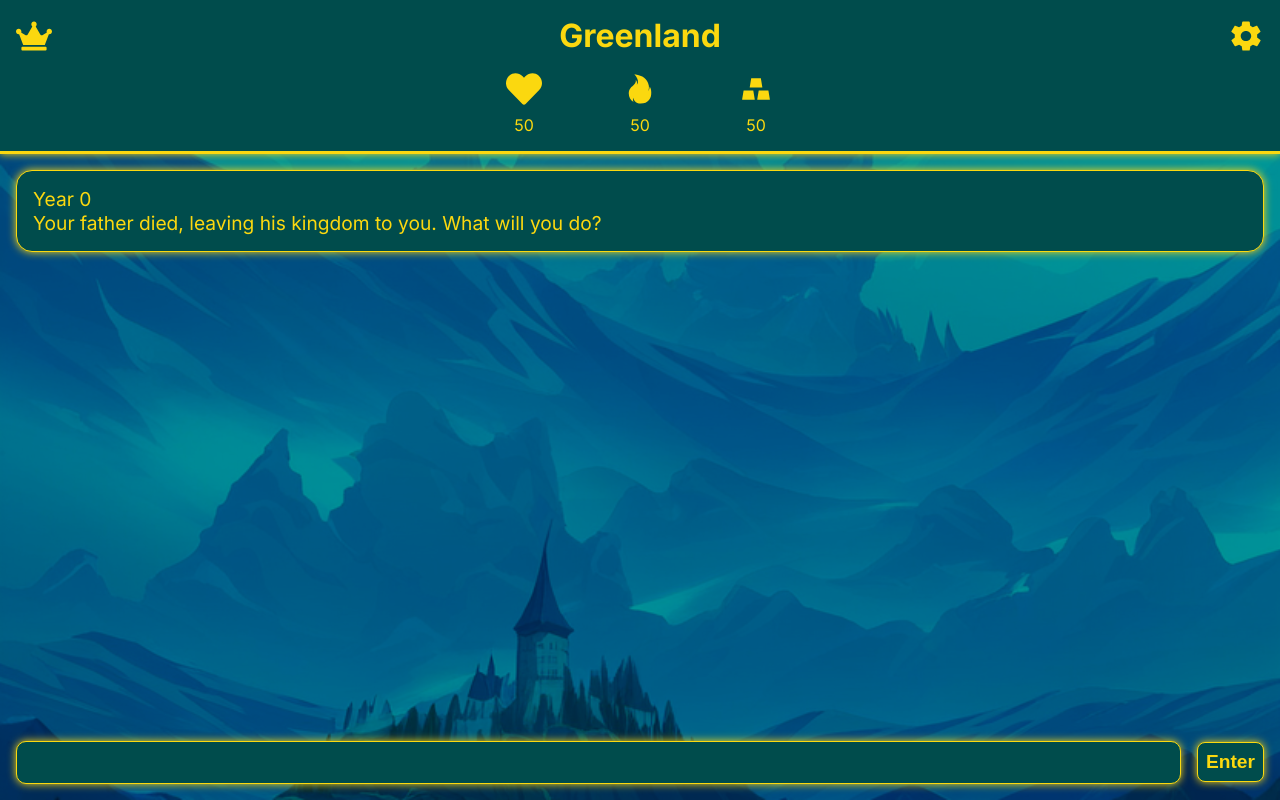
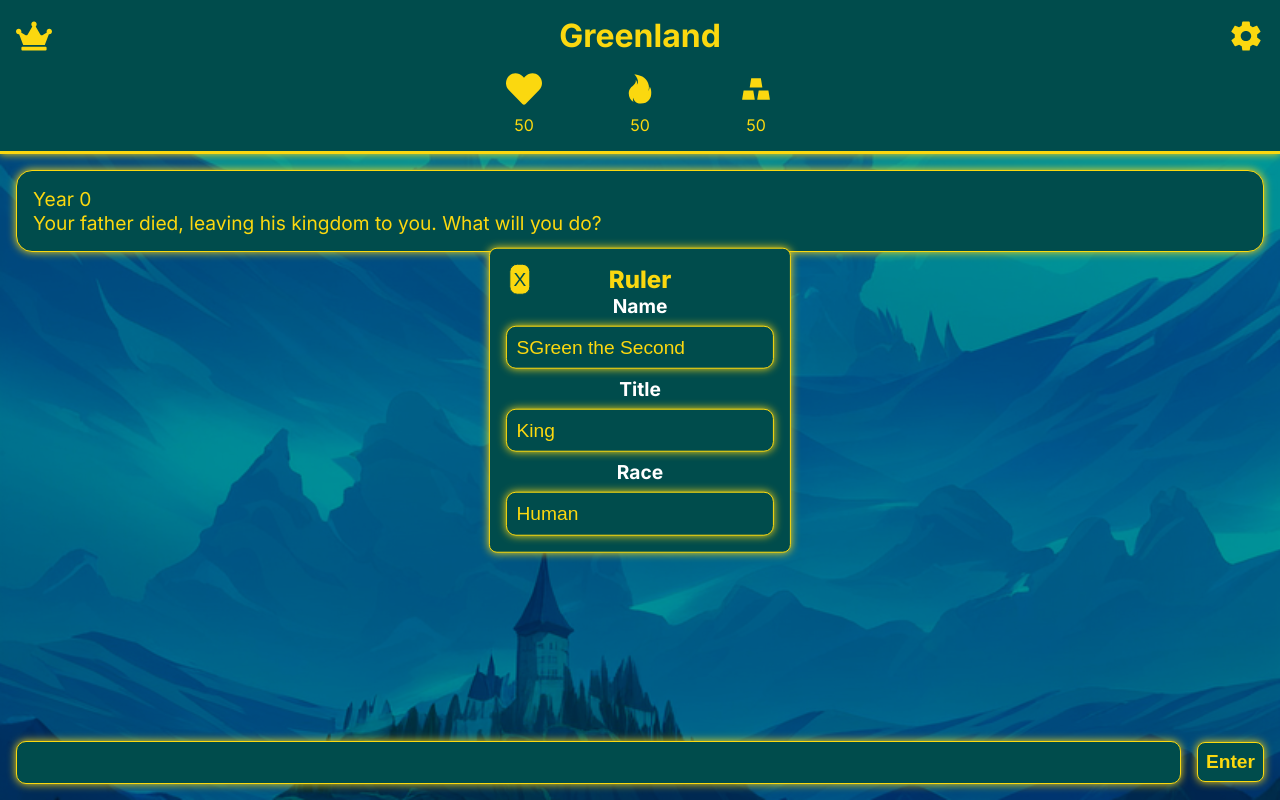
Before and after one commit to SalokinGreen/mykingdom, a Next.js app: page / in a window 1280 px wide. Both pictures are taken after a click on the icon 34 px from the left and 35 px from the top of the page. Built offline with nearby package versions, Linux system fonts and the light colour scheme.

Commit message:
Added customization

```diff
--- a/src/app/components/UI/Modal.jsx
+++ b/src/app/components/UI/Modal.jsx
@@ -1,10 +1,25 @@
-import React from "react";
+import React, { useRef, useEffect } from "react";
 
 // style
 import styles from "./UI.module.css";
 import Exit from "./Exit";
 
-const Modal = ({ isOpen, onClose, children, size = "small" }) => {
+const Modal = ({ isOpen, onClose, children, size = "small", title = "" }) => {
+  // click event listener
+  const modalRef = useRef(null);
+  useEffect(() => {
+    document.addEventListener("click", handleClick, true);
+    return () => {
+      document.removeEventListener("click", handleClick, true);
+    };
+  }, []);
+  // click event handler
+  const handleClick = (e) => {
+    if (modalRef.current && !modalRef.current.contains(e.target)) {
+      onClose();
+    }
+  };
+
   let modalSizeClass = "";
   if (size === "medium") {
     modalSizeClass = styles.modalMedium;
@@ -17,11 +32,14 @@ const Modal = ({ isOpen, onClose, children, size = "small" }) => {
       className={`${styles.modal} ${
         isOpen ? styles.open : ""
       } ${modalSizeClass}`}
+      ref={modalRef}
     >
-      <div className={styles.modalContent}>
+      <div className={styles.modalHeader}>
         <Exit onClick={onClose}>X</Exit>
-        {children}
+
+        <div className={styles.modalTitle}>{title}</div>
       </div>
+      <div className={styles.modalContent}>{children}</div>
     </div>
   );
 };
--- a/src/app/components/UI/UI.module.css
+++ b/src/app/components/UI/UI.module.css
@@ -19,16 +19,15 @@
   outline: none;
   font-size: 1.2rem;
   font-weight: 400;
-  color: #fbd80f;
+  color: #004c4c;
   cursor: pointer;
-  /* background-color: #004c4c; */
+  background-color: #fbd80f;
   width: fit-content;
   padding: 0.2rem;
-  position: relative;
-  left: 0%;
+  position: absolute;
+  left: 10%;
   transform: translateX(-50%);
 }
-
 .modal {
   position: absolute;
   top: 50%;
@@ -37,9 +36,9 @@
   margin: 0 auto;
   padding: 1rem;
   background-color: #004c4c;
-  border: 1px solid #004c4c;
+  border: 1px solid #fbd80f;
   border-radius: 0.5rem;
-  box-shadow: 0 0 0.5rem #004c4c;
+  box-shadow: 0 0 0.5rem #fbd80f;
   overflow-y: scroll;
   /* scrollbar */
   scrollbar-width: thin;
@@ -63,6 +62,20 @@
 .modalBig {
   width: 70dvw;
   height: 70dvh;
+}
+.modalHeader {
+  display: flex;
+  flex-direction: row;
+  justify-content: center;
+  align-items: center;
+  gap: 1rem;
+}
+.modalTitle {
+  font-size: 1.5rem;
+  font-weight: 800;
+  color: #fbd80f;
+  align-self: center;
+  justify-self: auto;
 }
 
 .modalContent {
--- a/src/app/components/main/Header.jsx
+++ b/src/app/components/main/Header.jsx
@@ -15,6 +15,8 @@ export default function Header({
   power,
   wealth,
   kingdomName,
+  openKingdom,
+  openRuler,
 }) {
   const [beforeLove, setBeforeLove] = useState(love);
   const [beforePower, setBeforePower] = useState(power);
@@ -46,8 +48,13 @@ export default function Header({
   return (
     <div className={styles.header}>
       <div className={styles.titleArea}>
-        <FaCrown size={36} color="white" className={styles.icon} />
-        <div className={styles.title}>
+        <FaCrown
+          size={36}
+          color="white"
+          className={styles.icon}
+          onClick={() => openRuler(true)}
+        />
+        <div className={styles.title} onClick={() => openKingdom(true)}>
           <h1>{kingdomName}</h1>
         </div>
         <IoMdSettings
--- a/src/app/components/main/Main.jsx
+++ b/src/app/components/main/Main.jsx
@@ -11,6 +11,7 @@ import Bubble from "../UI/Bubble";
 import Modal from "../UI/Modal";
 import PopUP from "../UI/PopUp";
 export default function Main() {
+  const [loading, setLoading] = useState(true);
   const [openSettings, setOpenSettings] = useState(false);
   const [popUp, setPopUp] = useState(false);
   const [popUpText, setPopUpText] = useState("");
@@ -39,6 +40,8 @@ Your father died, leaving his kingdom to you. What will you do?`,
   });
   const [ruler, setRuler] = useState({
     name: "SGreen the Second",
+    title: "King",
+    race: "Human",
   });
   useEffect(() => {
     setMykingdomcontext(`> NEW GAME
@@ -281,7 +284,26 @@ Name: ${ruler.name}`);
       return "very high";
     }
   };
-
+  useEffect(() => {
+    if (localStorage.getItem("MKkingdom")) {
+      setKingdom(JSON.parse(localStorage.getItem("MKkingdom")));
+      setLoading(false);
+    }
+    if (localStorage.getItem("MKruler")) {
+      setRuler(JSON.parse(localStorage.getItem("MKruler")));
+      setLoading(false);
+    }
+  }, []);
+  useEffect(() => {
+    if (!loading) {
+      localStorage.setItem("MKkingdom", JSON.stringify(kingdom));
+    }
+  }, [kingdom]);
+  useEffect(() => {
+    if (!loading) {
+      localStorage.setItem("MKruler", JSON.stringify(ruler));
+    }
+  }, [ruler]);
   return (
     <div className={styles.main}>
       <Header
@@ -291,6 +313,8 @@ Name: ${ruler.name}`);
         power={power}
         wealth={wealth}
         kingdomName={kingdom.name}
+        openKingdom={setOpenKingdom}
+        openRuler={setOpenRuler}
       />
       <div className={styles.contextContainer}>
         {context.map((c, i) => (
@@ -313,6 +337,7 @@ Name: ${ruler.name}`);
           isOpen={openSettings}
           onClose={() => setOpenSettings(false)}
           size="small"
+          title="Settings"
         >
           <div className={styles.settings}>
             <div className={styles.setting}>
@@ -335,6 +360,74 @@ Name: ${ruler.name}`);
           setOpen={setPopUp}
         ></PopUP>
       )}
+      {openKingdom && (
+        <Modal
+          isOpen={openKingdom}
+          onClose={() => setOpenKingdom(false)}
+          title="Kingdom"
+        >
+          <div className={styles.settings}>
+            <div className={styles.setting}>
+              <div className={styles.settingTitle}>Name</div>
+              <Input
+                value={kingdom.name}
+                onChange={(e) =>
+                  setKingdom({ ...kingdom, name: e.target.value })
+                }
+              />
+            </div>
+            <div className={styles.setting}>
+              <div className={styles.settingTitle}>Race</div>
+              <Input
+                value={kingdom.race}
+                onChange={(e) =>
+                  setKingdom({ ...kingdom, race: e.target.value })
+                }
+              />
+            </div>
+            <div className={styles.setting}>
+              <div className={styles.settingTitle}>System</div>
+              <Input
+                value={kingdom.system}
+                onChange={(e) =>
+                  setKingdom({ ...kingdom, system: e.target.value })
+                }
+              />
+            </div>
+          </div>
+        </Modal>
+      )}
+      {openRuler && (
+        <Modal
+          isOpen={openRuler}
+          onClose={() => setOpenRuler(false)}
+          title="Ruler"
+        >
+          <div className={styles.settings}>
+            <div className={styles.setting}>
+              <div className={styles.settingTitle}>Name</div>
+              <Input
+                value={ruler.name}
+                onChange={(e) => setRuler({ ...ruler, name: e.target.value })}
+              />
+            </div>
+            <div className={styles.setting}>
+              <div className={styles.settingTitle}>Title</div>
+              <Input
+                value={ruler.title}
+                onChange={(e) => setRuler({ ...ruler, title: e.target.value })}
+              />
+            </div>
+            <div className={styles.setting}>
+              <div className={styles.settingTitle}>Race</div>
+              <Input
+                value={ruler.race}
+                onChange={(e) => setRuler({ ...ruler, race: e.target.value })}
+              />
+            </div>
+          </div>
+        </Modal>
+      )}
     </div>
   );
 }
--- a/src/app/components/main/Main.module.css
+++ b/src/app/components/main/Main.module.css
@@ -124,7 +124,7 @@
   align-items: center;
   justify-content: center;
   gap: 0.5rem;
-  padding: 0.5rem;
+  /* padding: 0.5rem; */
   cursor: pointer;
   transition: all 0.3s ease-in-out;
 }
@@ -134,7 +134,7 @@
   align-items: center;
   justify-content: center;
   gap: 0.5rem;
-  padding: 0.5rem;
+  /* padding: 0.5rem; */
   cursor: pointer;
   transition: all 0.3s ease-in-out;
 }
```
